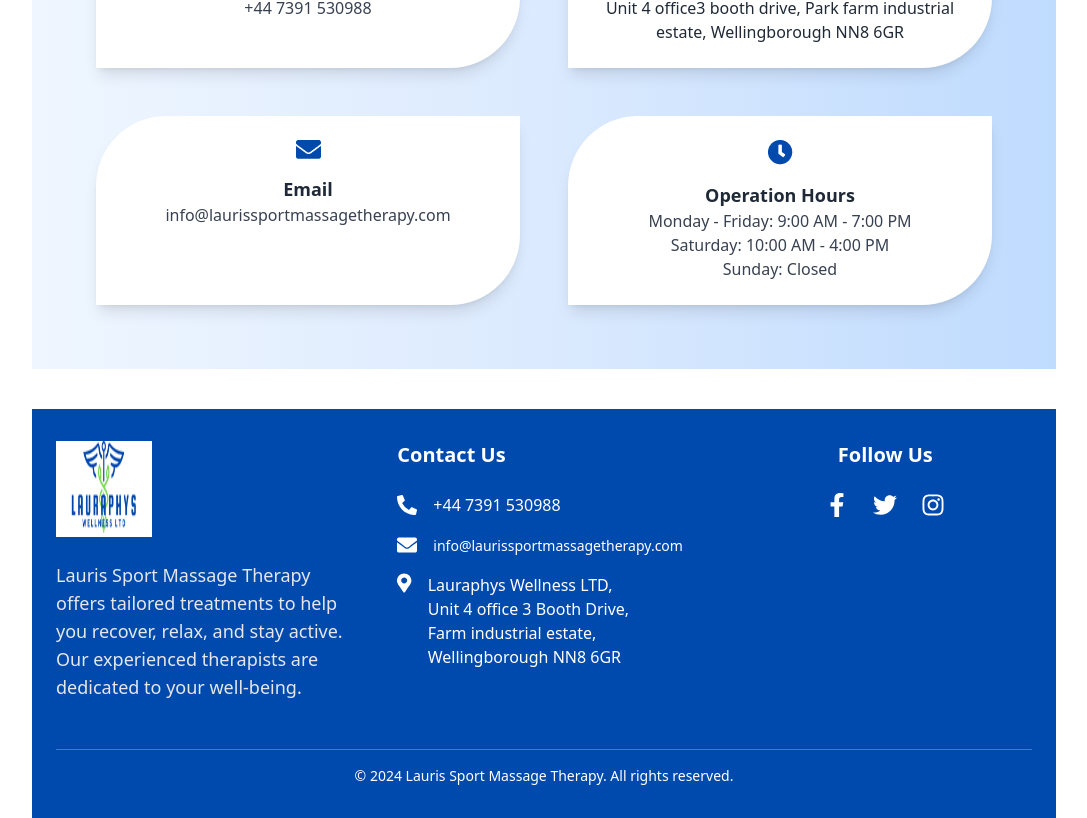
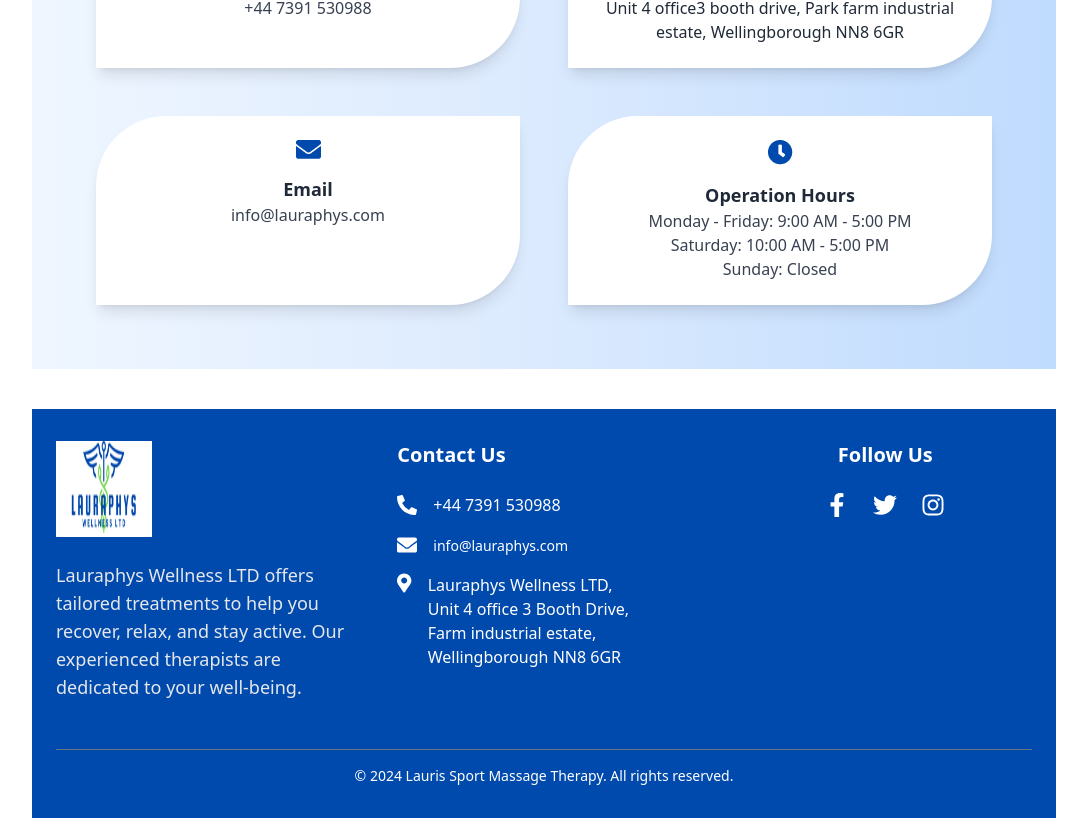
Before and after one commit to amooesther/Lauris_sport_massage, a React (Vite) app: page /about in a window 1280 px wide. Shown: the part 1338-2156 px from the top of the page, without its empty margins (96-1183 px from the left). Built offline with nearby package versions, Linux system fonts and the light colour scheme; no server answers.

Commit message:
content adjustment

```diff
--- a/src/Components/Footer.jsx
+++ b/src/Components/Footer.jsx
@@ -9,9 +9,9 @@
 
         {/* About Us Section */}
         <div className="space-y-6 text-center md:text-left">
-          <img src={assets.logo} alt="Lauris Sport Massage Therapy Logo" className="w-24 h-24 mx-auto md:mx-0" />
+          <img src={assets.logo} alt="Lauraphys Logo" className="w-24 h-24 mx-auto md:mx-0" />
           <p className="text-lg text-gray-200">
-            Lauris Sport Massage Therapy offers tailored treatments to help you recover, relax, and stay active. Our experienced therapists are dedicated to your well-being.
+            Lauraphys Wellness LTD  offers tailored treatments to help you recover, relax, and stay active. Our experienced therapists are dedicated to your well-being.
           </p>
         </div>
 
@@ -32,8 +32,8 @@
             <div className="flex items-center justify-center md:justify-start gap-4">
               <FaEnvelope className="w-5 h-5 text-white" />
               <p>
-                <a href="mailto:info@laurismassagetherapy.com" className="hover:text-gray-200 transition-colors text-[14px]">
-                  info@laurissportmassagetherapy.com
+                <a href="mailto:info@lauraphys.com" className="hover:text-gray-200 transition-colors text-[14px]">
+                  info@lauraphys.com
                 </a>
               </p>
             </div>
@@ -54,7 +54,7 @@
           <h3 className="text-xl font-semibold">Follow Us</h3>
           <div className="flex justify-center gap-6">
             {/* Social Media Icons */}
-            <a href="https://facebook.com" target="_blank" rel="noopener noreferrer" className="hover:text-gray-200">
+            <a href="https://facebook.com/profile.php?id=61573706634976" target="_blank" rel="noopener noreferrer" className="hover:text-gray-200">
               <FaFacebookF className="w-6 h-6" />
             </a>
             <a href="https://twitter.com" target="_blank" rel="noopener noreferrer" className="hover:text-gray-200">
--- a/src/Components/Service.jsx
+++ b/src/Components/Service.jsx
@@ -16,7 +16,7 @@
           {
             title: 'Deep Tissue Massage',
             imgSrc: assets.deep_tissue,
-            description: 'At Lauris Sport Massage Therapy, our Deep Tissue Massage helps relieve chronic tension, reduce pain, and restore your body’s natural balance.',
+            description: 'At Lauraphys wellness LTD, our Deep Tissue Massage helps relieve chronic tension, reduce pain, and restore your body’s natural balance.',
             altText: 'Deep Tissue Massage',
           },
           {
--- a/src/Components/Supports.jsx
+++ b/src/Components/Supports.jsx
@@ -34,7 +34,7 @@
       >
         <img
           src={assets.landing_page}
-          alt="Welcome to Lauris Sport Massage Therapy Center"
+          alt="Welcome to Lauraphys Wellness LTD"
           className="w-full max-w-md mx-auto rounded-lg shadow-lg rounded-tl-[50px]  rounded-br-[50px]"
         />
       </motion.div>
@@ -48,7 +48,7 @@
         variants={textVariants}
       >
         <h3 className="text-2xl md:text-4xl font-bold text-primary mb-4">
-          Welcome to Lauris Sport Massage Therapy Center
+          Welcome to Lauraphys wellness center
         </h3>
         <p className="text-base md:text-lg leading-relaxed mb-4">
           As experienced and certified Sports Massage Therapists, we are
--- a/src/Pages/AboutUs.jsx
+++ b/src/Pages/AboutUs.jsx
@@ -26,7 +26,7 @@
         <div className="md:w-1/2 flex justify-center">
           <img
             src={assets.about}
-            alt="About Lauris Sport Massage Therapy"
+            alt="About Lauraphys wellness LTD"
             className="w-full rounded-lg shadow-lg transition-transform duration-300 transform hover:scale-105"
           />
         </div>
@@ -40,7 +40,7 @@
     <div className="text-center md:text-left md:w-full lg:w-1/2 shadow-xl bg-green-50 rounded-tl-[100px] rounded-br-[100px] p-8">
       <h3 className="text-2xl font-semibold text-primary mb-4">Our Mission</h3>
       <p className="text-lg md:text-xl leading-relaxed text-gray-700 mb-6">
-        At Lauris Sport Massage Therapy Center, our mission is to enhance your well-being by providing tailored sports massage therapies that promote recovery, relieve pain, and restore vitality, empowering you to live an active, pain-free life.
+        At Lauraphts Wellness LTD, our mission is to enhance your well-being by providing tailored sports massage therapies that promote recovery, relieve pain, and restore vitality, empowering you to live an active, pain-free life.
       </p>
     </div>
 
@@ -78,16 +78,16 @@
           <div className="rounded-tl-[70px] rounded-br-[70px] bg-white p-6 text-center shadow-lg">
             <img src={assets.mail} alt="Email Icon" className="mx-auto mb-4" />
             <p className="font-semibold text-lg">Email</p>
-            <p className="text-gray-700 ">info@laurissportmassagetherapy.com</p>
+            <p className="text-gray-700 ">info@lauraphys.com</p>
           </div>
 
           <div className="rounded-tl-[70px] rounded-br-[70px] bg-white p-6 text-center shadow-lg">
             <img src={assets.clock} alt="Clock Icon" className="mx-auto mb-4" />
             <p className="font-semibold text-lg">Operation Hours</p>
             <p className="text-gray-700">
-              Monday - Friday: 9:00 AM - 7:00 PM
+              Monday - Friday: 9:00 AM - 5:00 PM
               <br />
-              Saturday: 10:00 AM - 4:00 PM
+              Saturday: 10:00 AM - 5:00 PM
               <br />
               Sunday: Closed
             </p>
--- a/src/Pages/Contact.jsx
+++ b/src/Pages/Contact.jsx
@@ -86,7 +86,7 @@
               {
                 icon: assets.mail,
                 title: 'Email',
-                info: 'info@laurissportmassagetherapy.com',
+                info: 'info@lauraphys.com.com',
               },
               {
                 icon: assets.clock,
--- a/src/Pages/Services.jsx
+++ b/src/Pages/Services.jsx
@@ -41,7 +41,7 @@
       title: "Deep Tissue Massage",
       img: assets.deep_tissue,
       description:
-        "At Lauris Sport Massage Therapy, our Deep Tissue Massage is designed to target and realign the deeper layers of muscles and connective tissue. This specialized treatment helps relieve chronic tension, reduce pain, and restore your body’s natural balance.",
+        "At Lauraphys wellness LTD, our Deep Tissue Massage is designed to target and realign the deeper layers of muscles and connective tissue. This specialized treatment helps relieve chronic tension, reduce pain, and restore your body’s natural balance.",
     },
     {
       title: "Injury Rehabilitation",
```
Also changed, not shown: 1 other file (tests, documents, lock files or other folders).
